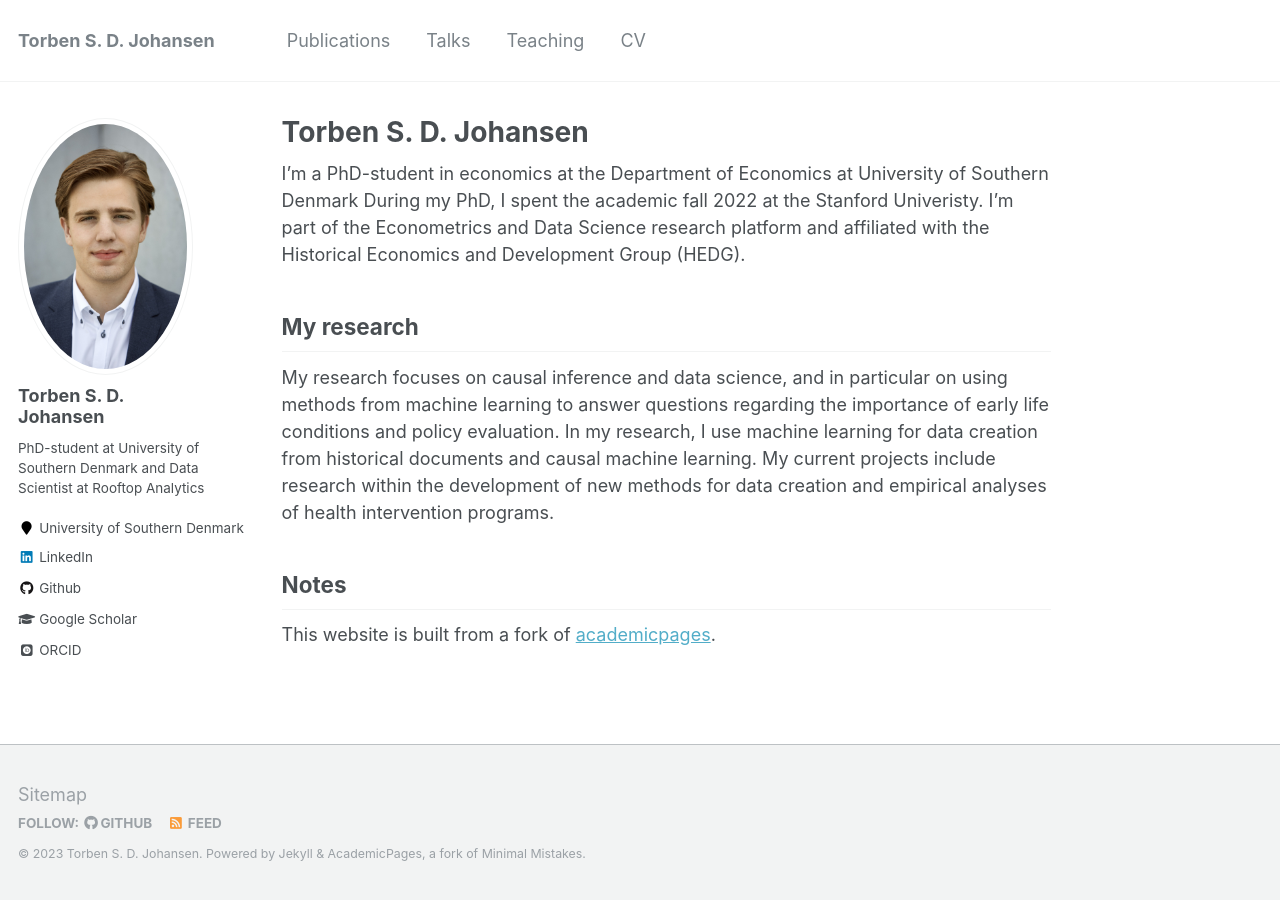
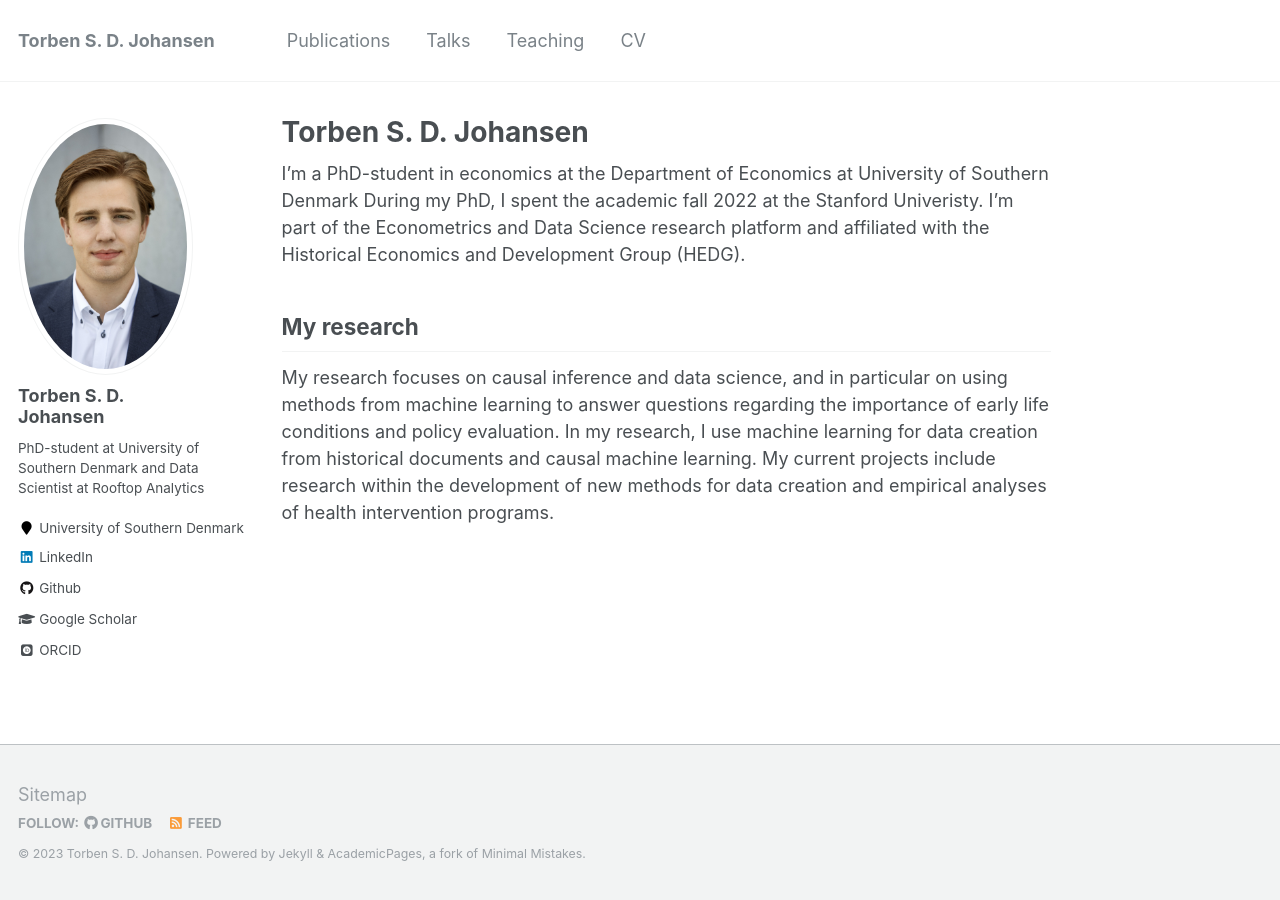
Before and after one commit to TorbenSDJohansen/TorbenSDJohansen.github.io, a Jekyll site: the page built from _pages/about.md, in a window 1280 px wide. Built offline with Jekyll 4.4.1, drawn with Linux system fonts in a browser that asks for light colours; some web fonts are replaced.

Commit message:
Update about.md

```diff
--- a/_pages/about.md
+++ b/_pages/about.md
@@ -16,6 +16,3 @@ I'm part of the Econometrics and Data Science research platform and affiliated w
 My research focuses on causal inference and data science, and in particular on using methods from machine learning to answer questions regarding the importance of early life conditions and policy evaluation.
 In my research, I use machine learning for data creation from historical documents and causal machine learning.
 My current projects include research within the development of new methods for data creation and empirical analyses of health intervention programs.
-
-## Notes
-This website is built from a fork of [academicpages](https://github.com/academicpages/academicpages.github.io).
```
